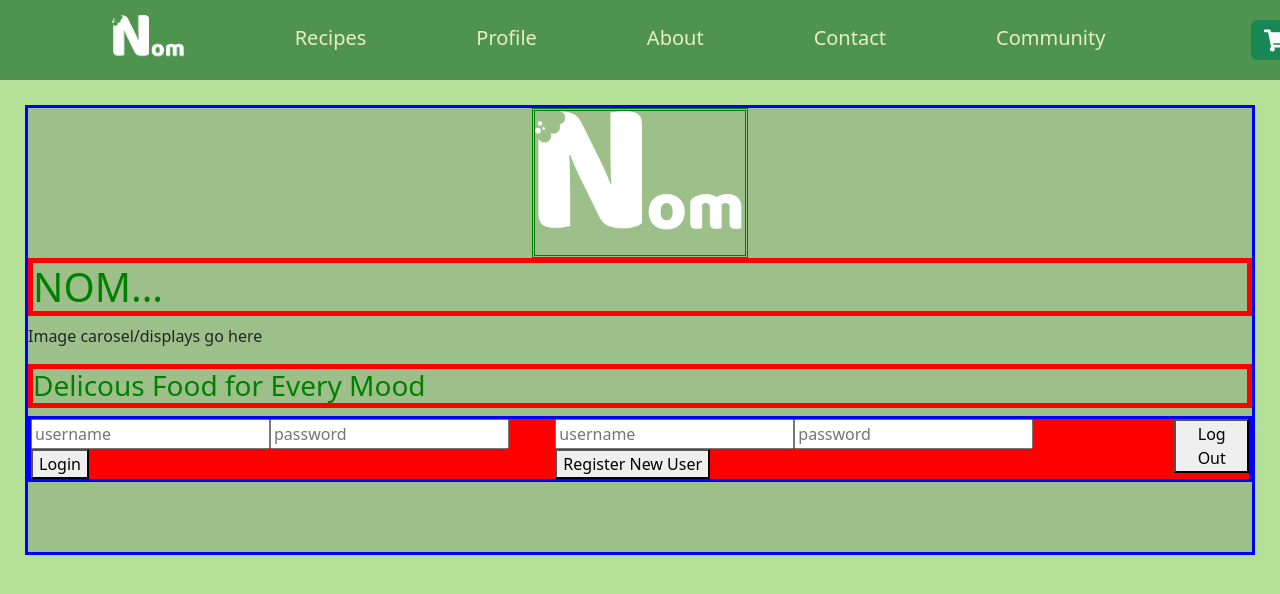
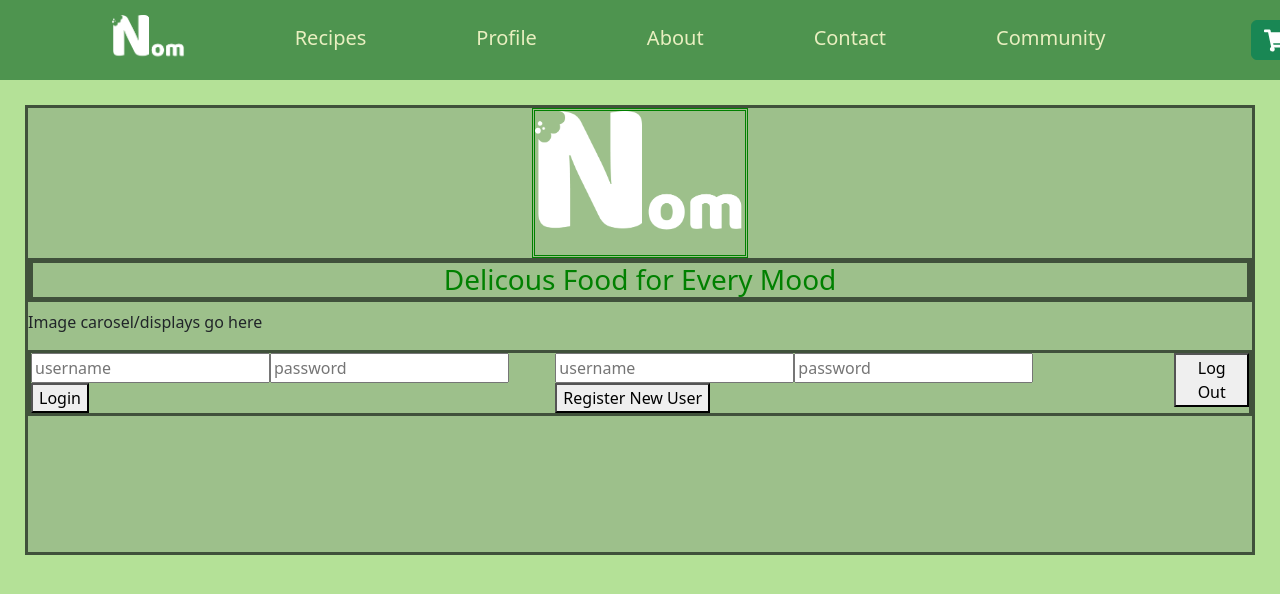
Before and after one commit to JessFisk/CN-FinalProject-FrontEnd, a React (Create React App) app: page / in a window 1280 px wide. Shown: the top 594 px of the page. Built offline with nearby package versions, Linux system fonts and the light colour scheme.

Commit message:
finished homepage.css for now. inc. navbar and register css

```diff
--- a/src/components/registerOrLogContainer/RegisterOrLogContainer.css
+++ b/src/components/registerOrLogContainer/RegisterOrLogContainer.css
@@ -1,6 +1,8 @@
 .Sign-Wrapper {
-    background-color: red;
+    background-color: #9DC08B;
     border: 3px solid blue;
     display:flex;
-    justify-content: center;
+    justify-content: space-evenly;
+    color: #E9EFC0;
+    border: solid 3px #40513B;
 }
--- a/src/pages/landingPage/LandingPage.css
+++ b/src/pages/landingPage/LandingPage.css
@@ -6,7 +6,7 @@ body {
     justify-content: space-between;
     margin: 25px;
     height: 450px;
-    border: solid 3px blue;
+    border: solid 3px #40513B;
 
 }
 
@@ -22,13 +22,16 @@ body {
 }
 
 #Title{
-    border: 5px red solid;
+    border: 5px #40513B solid;
     color: green;
+    display:flex;
+    justify-content: center;
+    font-size: 140px;
 
 }
 #slogan {
     color: green;
-    border: 5px red solid;
+    border: 5px #40513B solid;
     display: flex;
-    align-self: center;
+    justify-content: center;
 }
--- a/src/pages/landingPage/LandingPage.js
+++ b/src/pages/landingPage/LandingPage.js
@@ -12,9 +12,10 @@ const LandingPage = (props) => {
             <div className='logowrap'>
               <img id="logo" src={Logo} alt="nom green logo"></img>
             </div>
-            <h1 id='Title'> NOM... </h1>
+            <h3 id='slogan'> Delicous Food for Every Mood</h3>
+            {/* <h1 id='Title'> NOM... </h1> */}
             <p> Image carosel/displays go here</p>
-            <h3 id='slogan'> Delicous Food for Every Mood</h3>
+
 
 
             <RegisterOrLogContainer user={user} setUser={setUser}/>
```
